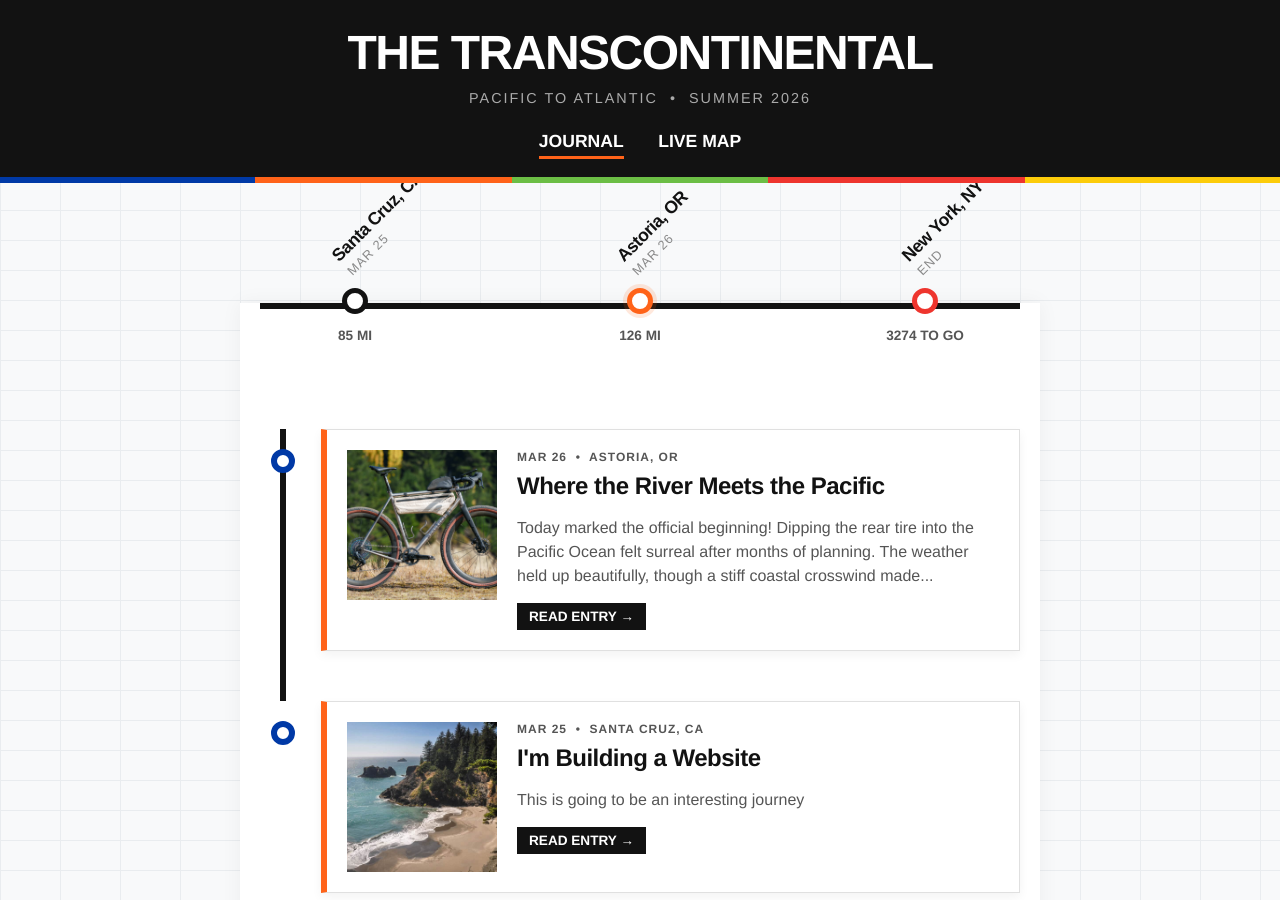
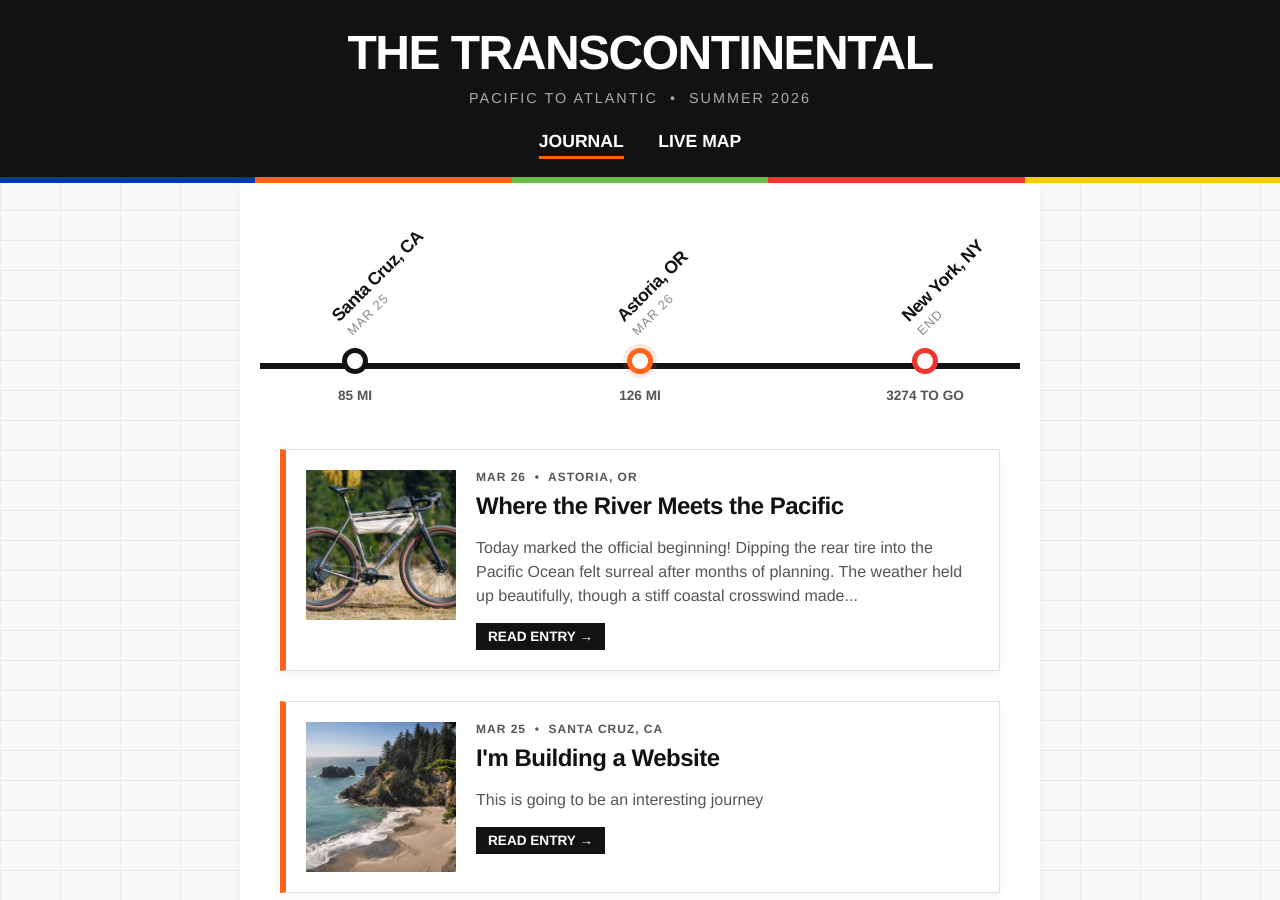
Before and after one commit to mschiller87/bike-tracker, a Jekyll site: the page built from index.html, in a window 1280 px wide and 900 px high. Built offline with Jekyll 4.4.1, drawn with Linux system fonts in a browser that asks for light colours.

Commit message:
Update index.html

```diff
--- a/index.html
+++ b/index.html
@@ -6,8 +6,9 @@ layout: default
     /* Sleek Abstract Strip Map CSS */
     .strip-map-container {
         max-width: 800px;
-        margin: 80px auto 80px auto; /* Added extra top margin to clear the sticky header comfortably */
-        padding: 0 20px;
+        margin: 0 auto;
+        /* MASSIVE top padding pulls the white background all the way up under the header */
+        padding: 180px 20px 80px 20px;
         font-family: 'Helvetica Neue', Helvetica, Arial, sans-serif;
     }
 
@@ -18,7 +19,6 @@ layout: default
         border-bottom: 6px solid #121212;
         padding-bottom: 0;
         position: relative;
-        margin-top: 120px;
     }
 
     .station-node {
@@ -62,24 +60,23 @@ layout: default
         font-size: 1.1rem;
         font-weight: bold;
         color: #121212;
-        white-space: nowrap;
+        /* Replaced nowrap with a set width so long city names stack perfectly into two lines! */
+        white-space: normal;
+        width: 150px;
+        line-height: 1.2;
         letter-spacing: -0.5px;
-        line-height: 1.2; /* Better line spacing for stacked text */
     }
 
-    /* Subtext for dates (Now forced to a new line!) */
     .sub-label {
-        display: block; /* This drops it right beneath the city name */
+        display: block;
         font-size: 0.8rem;
         color: #888;
         font-weight: normal;
-        margin-left: 0;
         margin-top: 2px;
         text-transform: uppercase;
         letter-spacing: 1px;
     }
 
-    /* Mileage below the track */
     .mileage-stats {
         position: absolute;
         top: 25px;
@@ -91,12 +88,24 @@ layout: default
         text-transform: uppercase;
     }
 
-    /* Timeline & Post-Card CSS */
-    .timeline-feed { max-width: 800px; margin: 0 auto; padding: 40px 20px 40px 40px; }
-    .timeline-stop { border-left: 6px solid #121212; padding-left: 35px; padding-bottom: 50px; position: relative; }
-    .timeline-stop:last-child { border-left-color: transparent; }
-    .timeline-stop::before { content: ''; position: absolute; left: -15px; top: 20px; width: 12px; height: 12px; background: #ffffff; border: 6px solid #0039A6; border-radius: 50%; z-index: 2; }
-    .post-card { display: flex; flex-direction: row; align-items: flex-start; gap: 20px; background: #fff; border: 1px solid #e0e0e0; padding: 20px; border-left: 6px solid #FF6319; box-shadow: 0 4px 10px rgba(0,0,0,0.05); }
+    /* Clean Card CSS (Timeline dots removed) */
+    .journal-feed {
+        max-width: 800px;
+        margin: 0 auto;
+        padding: 0 40px 60px 40px;
+    }
+    .post-card {
+        display: flex;
+        flex-direction: row;
+        align-items: flex-start;
+        gap: 20px;
+        background: #fff;
+        border: 1px solid #e0e0e0;
+        padding: 20px;
+        margin-bottom: 30px;
+        border-left: 6px solid #FF6319;
+        box-shadow: 0 4px 10px rgba(0,0,0,0.05);
+    }
     .post-thumbnail { width: 150px; height: 150px; flex-shrink: 0; overflow: hidden; background-color: #f4f4f4; }
     .post-thumbnail img { width: 100%; height: 100%; object-fit: cover; }
     .post-content { flex: 1; }
@@ -107,9 +116,7 @@ layout: default
     .read-more:hover { background-color: #FF6319; }
 
     @media (max-width: 600px) {
-        .timeline-feed { padding-left: 20px; }
-        .timeline-stop { padding-left: 25px; border-left-width: 4px; }
-        .timeline-stop::before { left: -11px; width: 10px; height: 10px; border-width: 4px; }
+        .journal-feed { padding: 0 20px 40px 20px; }
         .post-card { flex-direction: column; }
         .post-thumbnail { width: 100%; height: 200px; }
         .station-node { width: 33%; }
@@ -148,10 +155,9 @@ layout: default
     </div>
 </div>
 
-<main class="timeline-feed">
+<main class="journal-feed">
 
     {% for post in site.posts %}
-    <div class="timeline-stop">
     <article class="post-card">
 
         {% if post.image %}
@@ -168,7 +174,6 @@ layout: default
         </div>
 
     </article>
-    </div>
     {% endfor %}
 
 </main>
```
Also changed, not shown: other parts of index.html (+0 -2 lines). Lines whose indentation alone changed are shown as unchanged.
